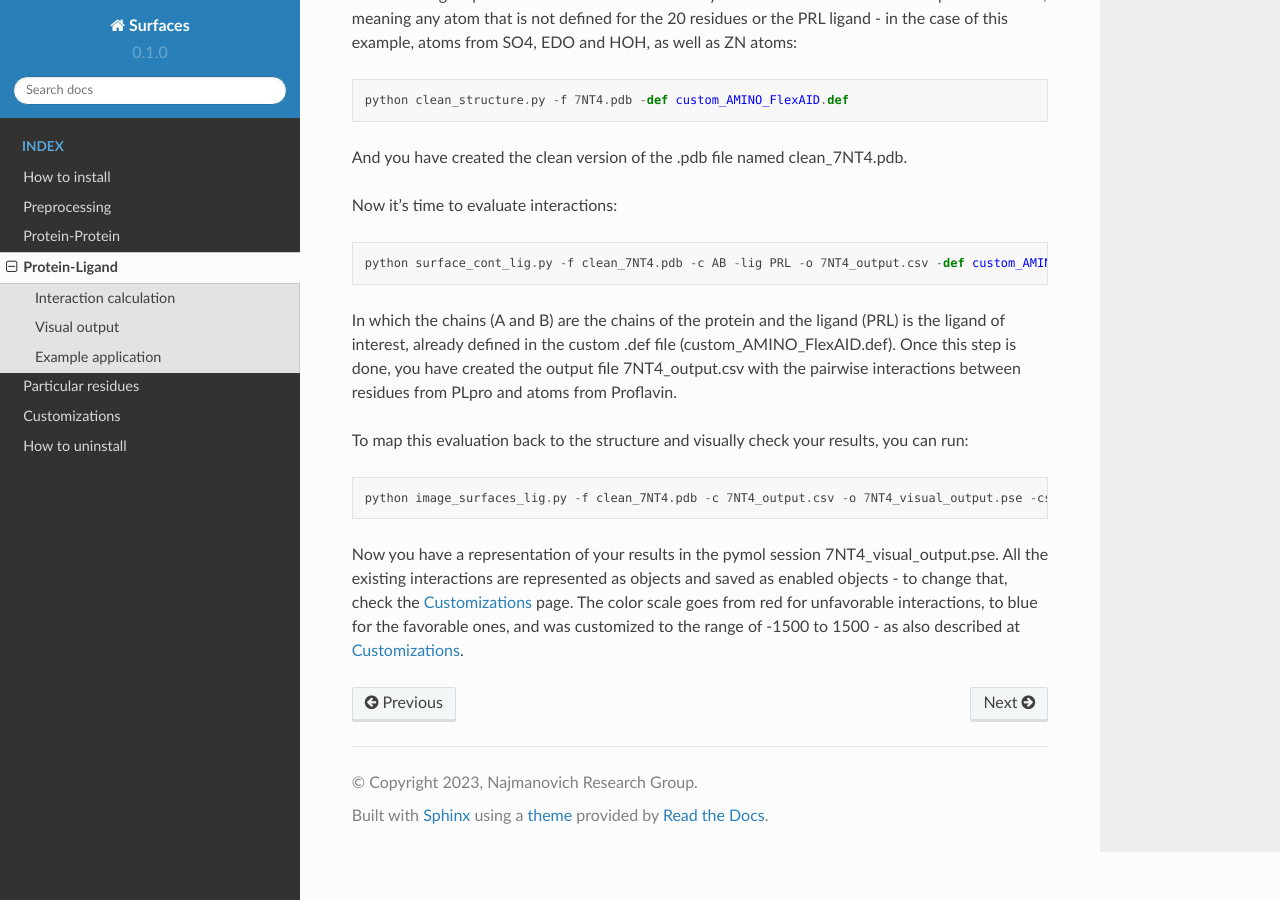
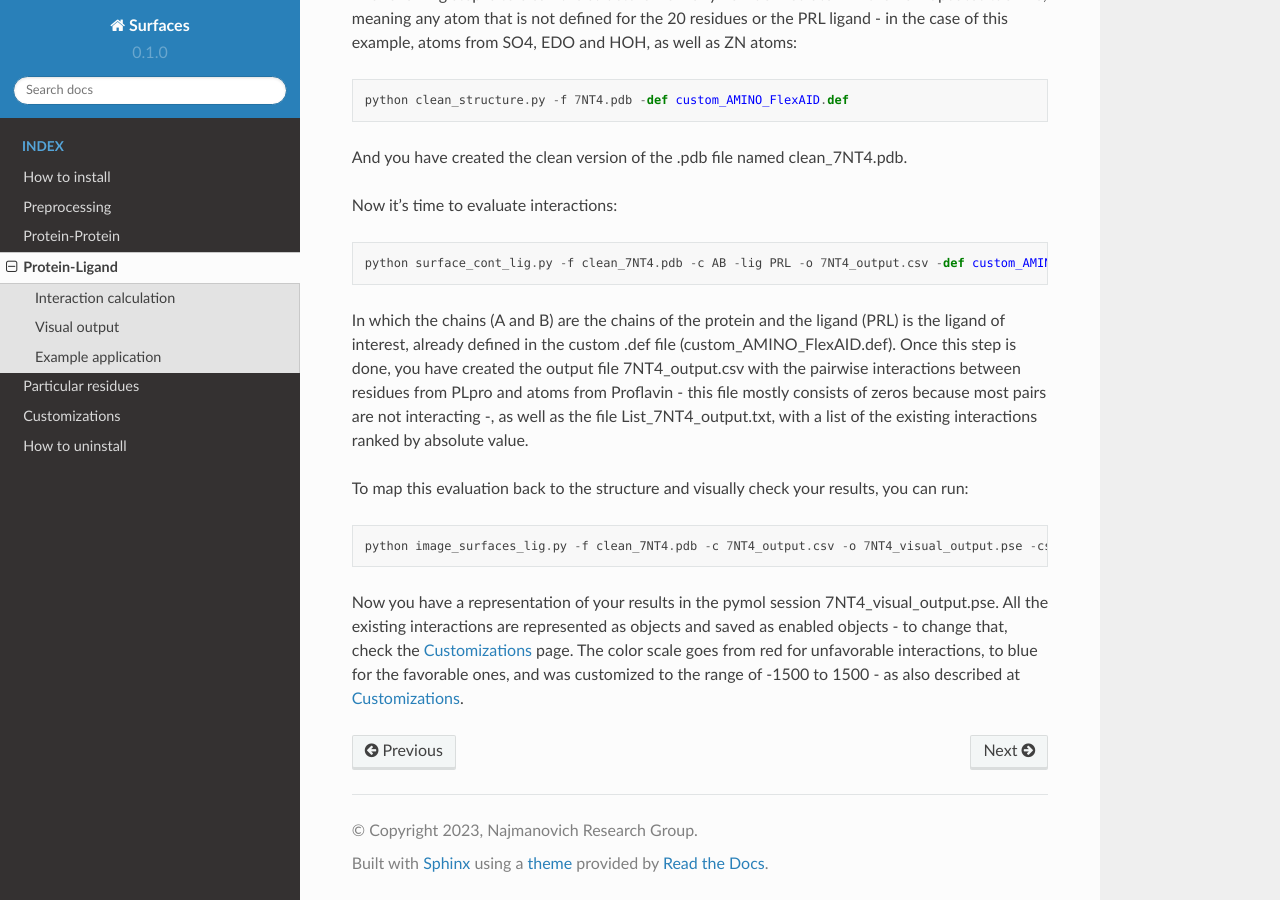
Before and after one commit to nataliateruel/Surfaces_tutorial, a Sphinx documentation site: the page built from docs/source/Protein-ligand.rst, in a window 1280 px wide and 900 px high, scrolled down 1066 px. Built offline with Sphinx 7.4.7 and the Read the Docs theme 2.0.0, drawn with Linux system fonts in a browser that asks for light colours.

Commit message:
Update Protein-ligand.rst

```diff
--- a/docs/source/Protein-ligand.rst
+++ b/docs/source/Protein-ligand.rst
@@ -41,7 +41,7 @@ Now it's time to evaluate interactions::
 
       python surface_cont_lig.py -f clean_7NT4.pdb -c AB -lig PRL -o 7NT4_output.csv -def custom_AMINO_FlexAID.def -dat FlexAID.dat
 
-In which the chains (A and B) are the chains of the protein and the ligand (PRL) is the ligand of interest, already defined in the custom .def file (custom_AMINO_FlexAID.def). Once this step is done, you have created the output file 7NT4_output.csv with the pairwise interactions between residues from PLpro and atoms from Proflavin.
+In which the chains (A and B) are the chains of the protein and the ligand (PRL) is the ligand of interest, already defined in the custom .def file (custom_AMINO_FlexAID.def). Once this step is done, you have created the output file 7NT4_output.csv with the pairwise interactions between residues from PLpro and atoms from Proflavin - this file mostly consists of zeros because most pairs are not interacting -, as well as the file List_7NT4_output.txt, with a list of the existing interactions ranked by absolute value.
 
 To map this evaluation back to the structure and visually check your results, you can run::
 
```
